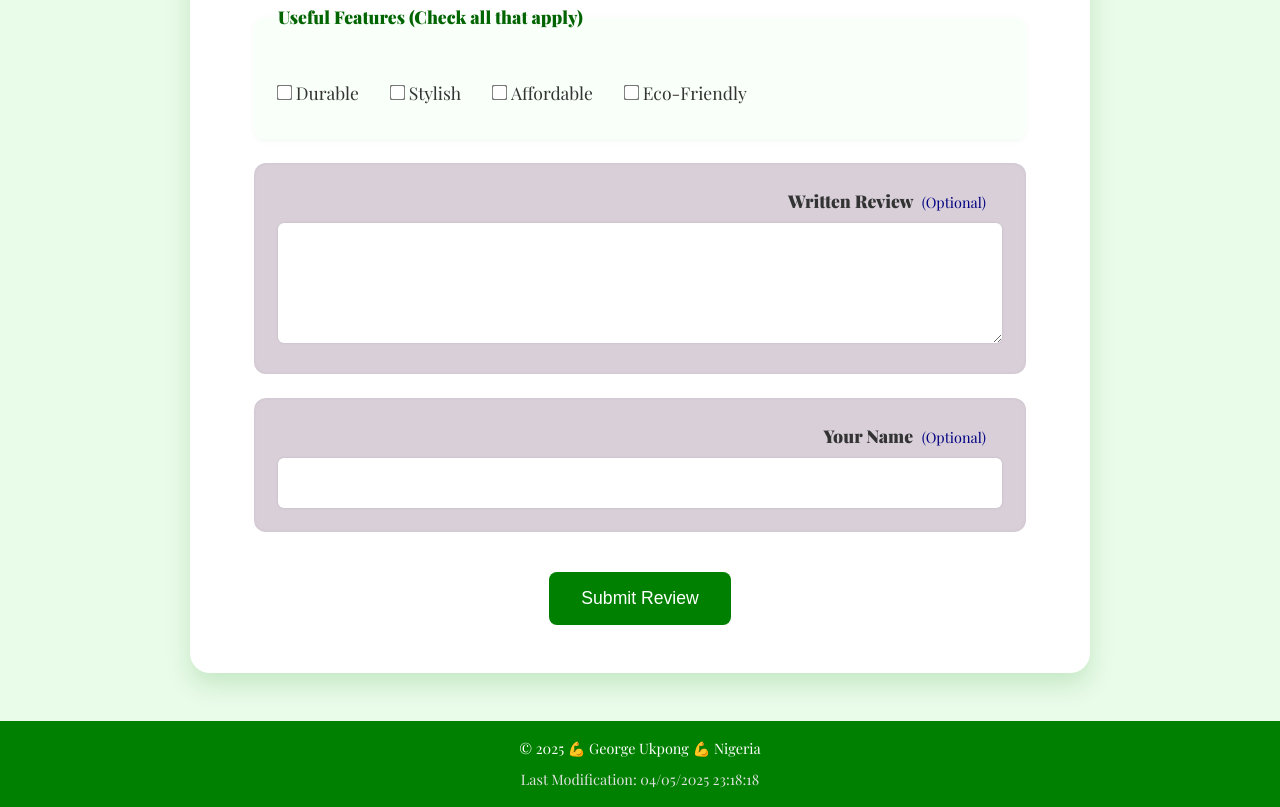
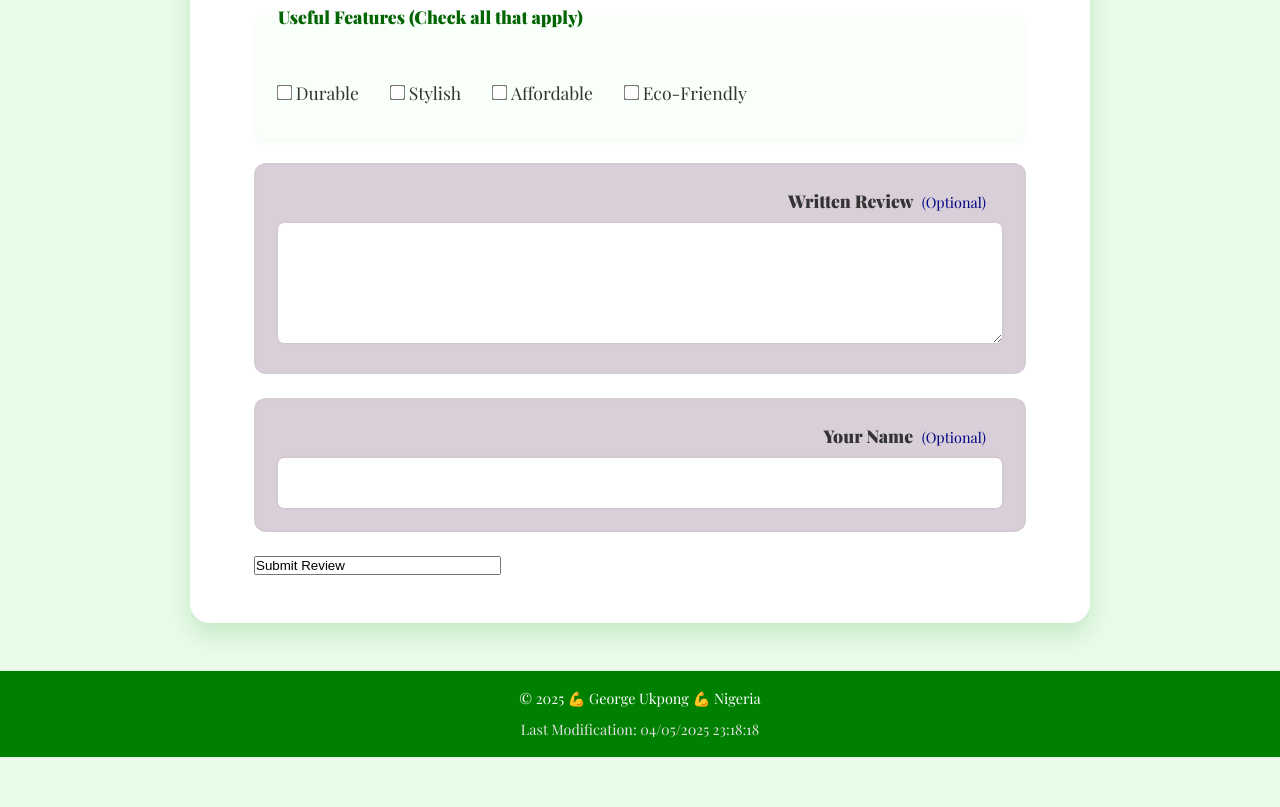
Before and after one commit to georgeukpong/wdd131, a plain HTML site: page form.html in a window 1280 px wide. Shown: the part 617-1424 px from the top of the page. After the commit the page ends 1374 px from the top, so only its background shows below. Drawn offline with nearby package versions, Linux system fonts and the light colour scheme.

Commit message:
site plan2

```diff
--- a/form.html
+++ b/form.html
@@ -71,7 +71,7 @@
           </div>
 
           <!-- Submit Button -->
-          <input type="submit" value="Submit Review">
+          <input type="submit Review" value="Submit Review">
         </form>
       </main>
 
```
